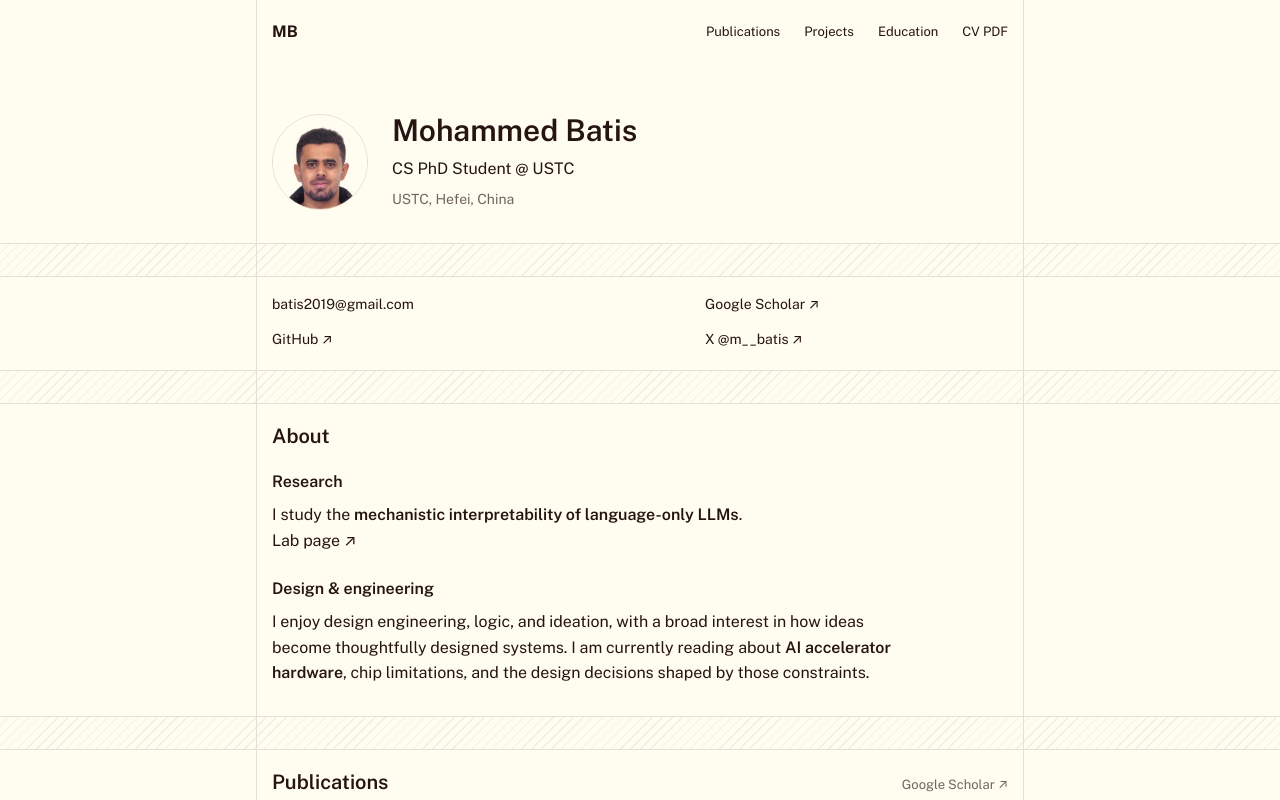
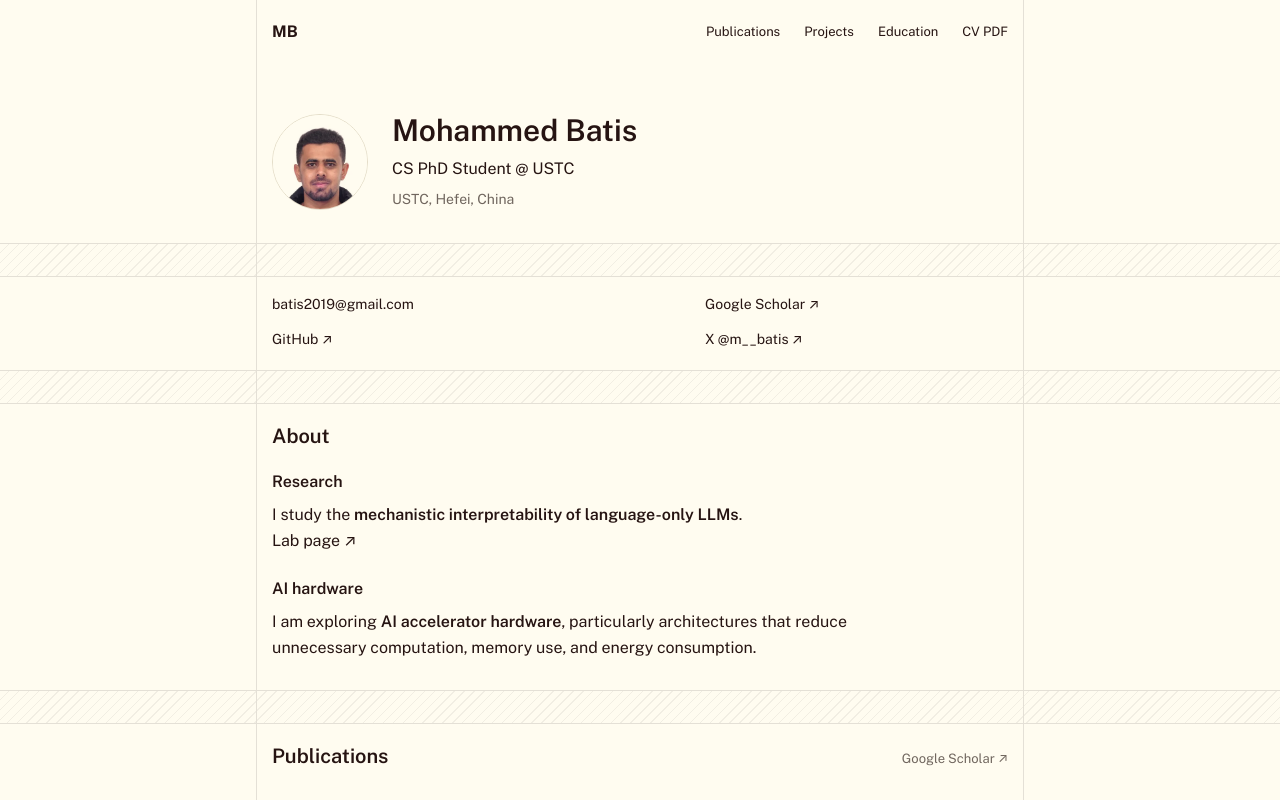
Before and after one commit to batis1/batis1, a SvelteKit app: page / in a window 1280 px wide. Shown: the top 800 px of the page. Built offline with nearby package versions, Linux system fonts and the light colour scheme.

Commit message:
Focus hardware interests on efficient AI accelerators

```diff
--- a/src/routes/+page.svelte
+++ b/src/routes/+page.svelte
@@ -160,8 +160,8 @@ const publications = [
         <p class="intro"><a href={profile.lab}>Lab page &nearr;</a></p>
     </div>
     <div class="about-topic">
-        <h3>Design & engineering</h3>
-        <p class="intro">I enjoy design engineering, logic, and ideation, with a broad interest in how ideas become thoughtfully designed systems. I am currently reading about <strong>AI accelerator hardware</strong>, chip limitations, and the design decisions shaped by those constraints.</p>
+        <h3>AI hardware</h3>
+        <p class="intro">I am exploring <strong>AI accelerator hardware</strong>, particularly architectures that reduce unnecessary computation, memory use, and energy consumption.</p>
     </div>
 </section>
 <section id="publications" aria-labelledby="publications-title">
```
